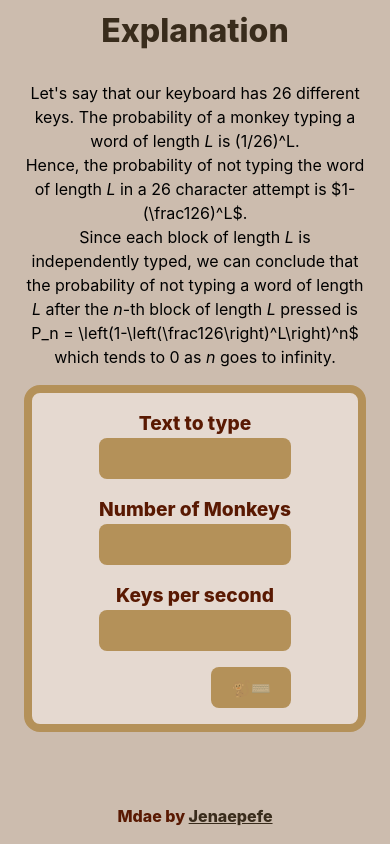
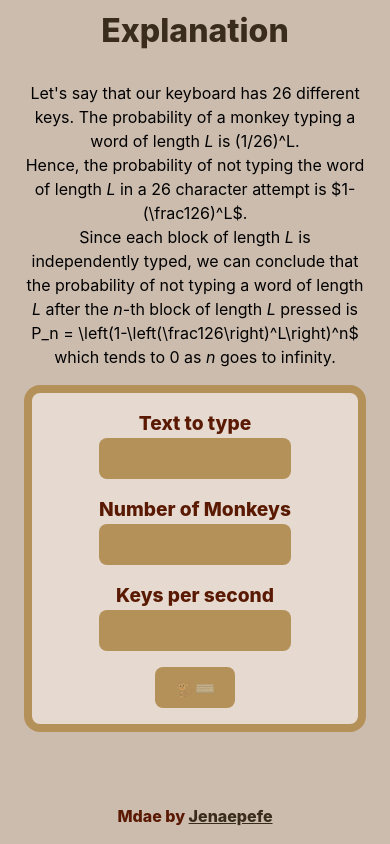
Before and after one commit to Jeanpefe/dockerized-infinite-monkeys, a React (Vite) app: page / in a window 390 px wide. Shown: the part 533-1377 px from the top of the page. Built offline with nearby package versions, Linux system fonts and the light colour scheme.

Commit message:
feat: display submit button centered on mobile resolution

```diff
--- a/src/App.css
+++ b/src/App.css
@@ -69,5 +69,10 @@ input {
 	.input_block__form {
 	  flex-direction: column;
 	  gap: 1rem;
+
+	  button {
+		  align-self: center;
+	  }
 	}
+
   }
```
